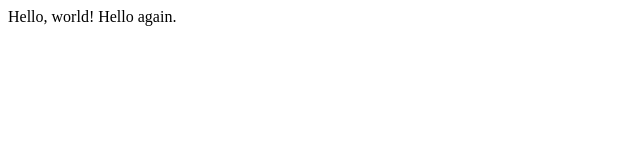
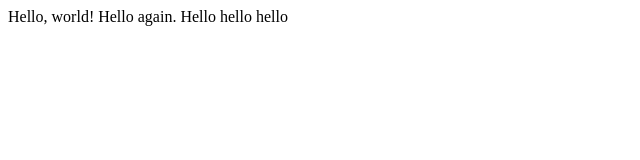
Before and after one commit to nest-82/lecture0, a plain HTML site: page hello.html in a window 1280 px wide. Shown: the whole page, without its empty margins (0-640 px from the left). Drawn offline with Linux system fonts and the light colour scheme.

Commit message:
Update hello.html

```diff
--- a/hello.html
+++ b/hello.html
@@ -6,6 +6,6 @@
         </title>
     </head>
     <body>
-        Hello, world! Hello again.
+        Hello, world! Hello again. Hello hello hello
     </body>
 </html>
```
